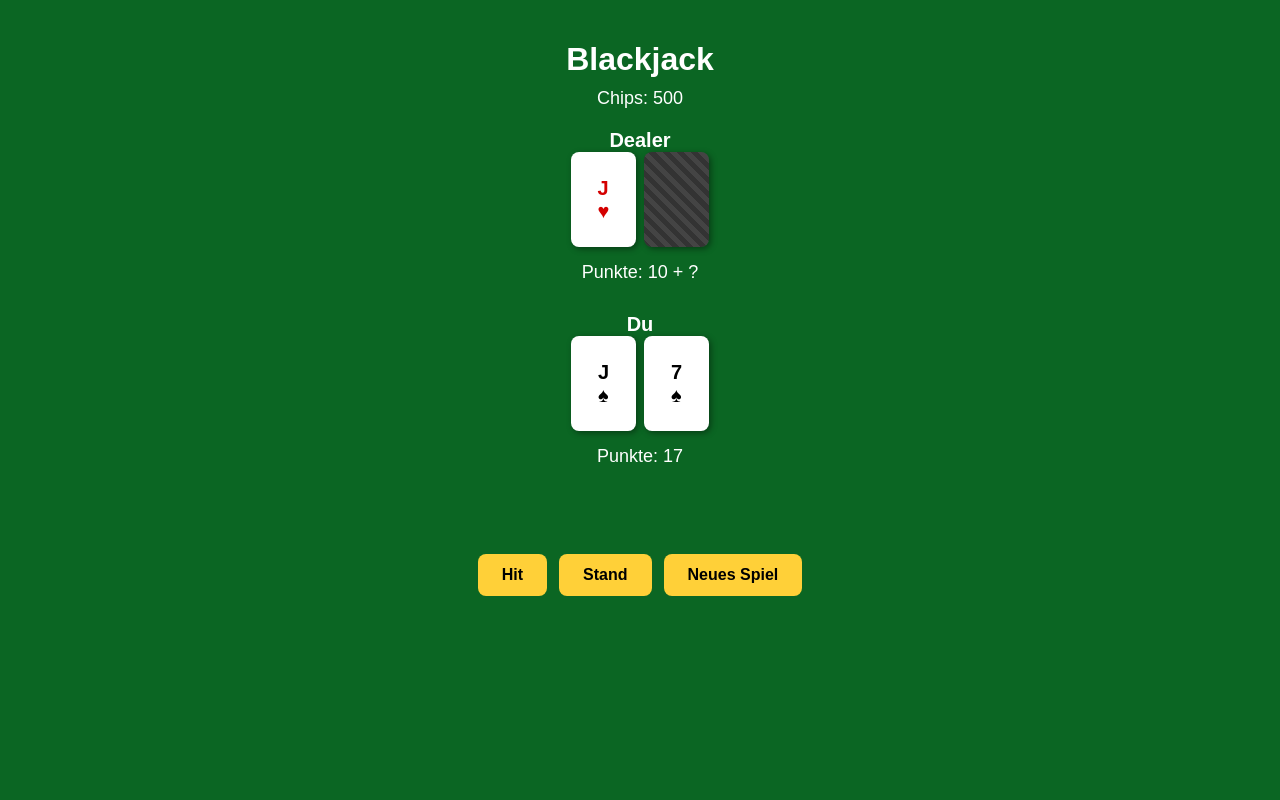
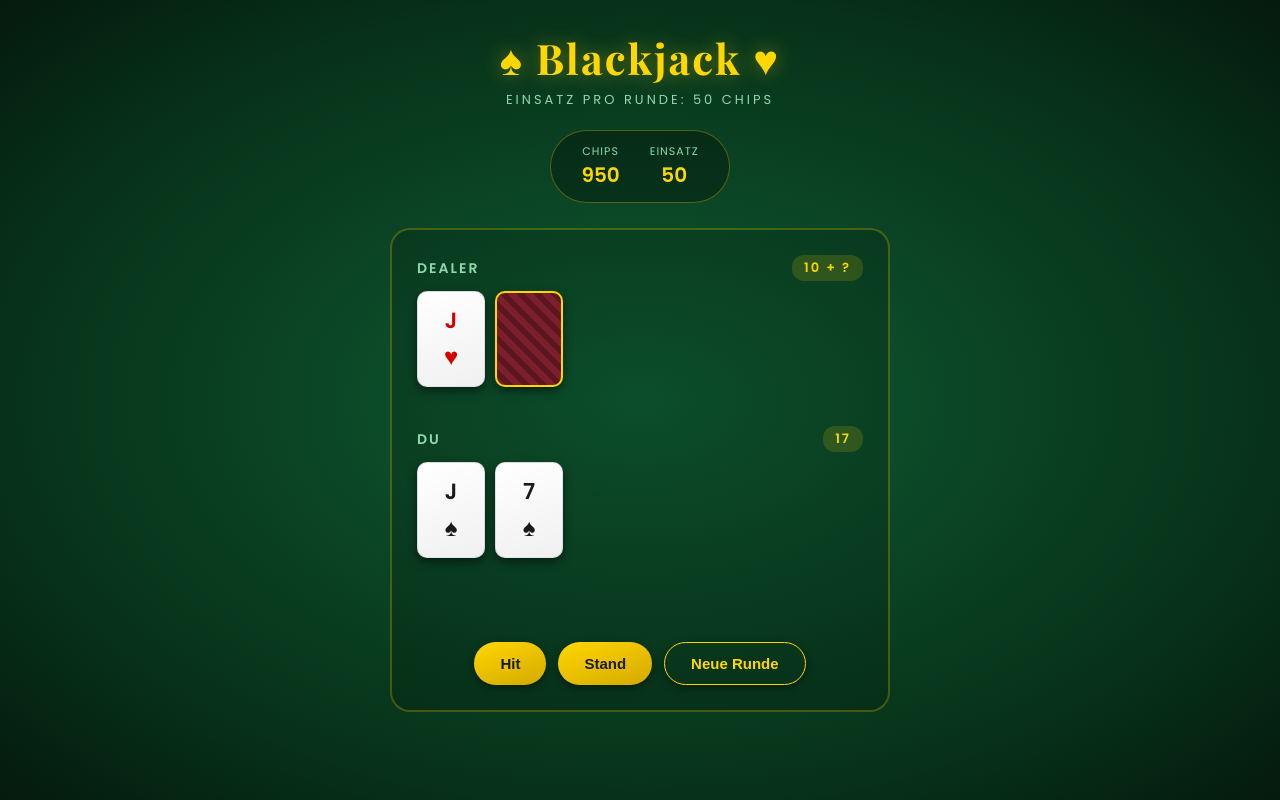
Before and after one commit to Bodo10z/bobo-blackyjacky, a plain HTML site: page index.html in a window 1280 px wide. Drawn offline with nearby package versions, Linux system fonts and the light colour scheme.

Commit message:
Update index.html

```diff
--- a/index.html
+++ b/index.html
@@ -4,92 +4,233 @@
 <meta charset="UTF-8">
 <title>Blackjack</title>
 <style>
+  @import url('https://fonts.googleapis.com/css2?family=Playfair+Display:wght@700&family=Poppins:wght@400;600&display=swap');
+
+  * { box-sizing: border-box; }
+
   body {
-    background: #0b6623;
+    margin: 0;
+    min-height: 100vh;
+    font-family: 'Poppins', sans-serif;
+    background: radial-gradient(ellipse at center, #0f5c33 0%, #073219 70%, #041a0d 100%);
     color: #fff;
-    font-family: sans-serif;
     display: flex;
     flex-direction: column;
     align-items: center;
-    min-height: 100vh;
-    margin: 0;
-    padding: 20px;
-    box-sizing: border-box;
+    padding: 30px 20px;
   }
-  h1 { margin-bottom: 0; }
-  .info { font-size: 18px; margin: 10px 0; }
-  .hand-label { font-size: 20px; font-weight: bold; margin-top: 20px; }
+
+  h1 {
+    font-family: 'Playfair Display', serif;
+    font-size: 42px;
+    letter-spacing: 2px;
+    margin: 0 0 4px 0;
+    color: #ffd700;
+    text-shadow: 0 0 20px rgba(255, 215, 0, 0.4);
+  }
+
+  .subtitle {
+    color: #8fd9ac;
+    font-size: 13px;
+    letter-spacing: 3px;
+    text-transform: uppercase;
+    margin-bottom: 20px;
+  }
+
+  .top-bar {
+    display: flex;
+    gap: 30px;
+    background: rgba(0,0,0,0.3);
+    padding: 12px 30px;
+    border-radius: 40px;
+    border: 1px solid rgba(255,215,0,0.3);
+    margin-bottom: 25px;
+  }
+
+  .stat {
+    text-align: center;
+  }
+
+  .stat .label {
+    font-size: 11px;
+    color: #8fd9ac;
+    text-transform: uppercase;
+    letter-spacing: 1px;
+  }
+
+  .stat .value {
+    font-size: 20px;
+    font-weight: 600;
+    color: #ffd700;
+  }
+
+  .table {
+    width: 100%;
+    max-width: 500px;
+    background: rgba(0,0,0,0.15);
+    border: 2px solid rgba(255,215,0,0.25);
+    border-radius: 20px;
+    padding: 25px;
+  }
+
+  .hand-label {
+    font-size: 14px;
+    font-weight: 600;
+    text-transform: uppercase;
+    letter-spacing: 2px;
+    color: #8fd9ac;
+    margin-bottom: 10px;
+    display: flex;
+    justify-content: space-between;
+    align-items: center;
+  }
+
+  .score-badge {
+    background: rgba(255,215,0,0.15);
+    color: #ffd700;
+    padding: 3px 12px;
+    border-radius: 12px;
+    font-size: 13px;
+  }
+
   .cards {
     display: flex;
-    gap: 8px;
-    min-height: 100px;
+    gap: 10px;
+    min-height: 110px;
     flex-wrap: wrap;
-    justify-content: center;
+    margin-bottom: 25px;
   }
+
   .card {
-    width: 65px;
-    height: 95px;
-    background: #fff;
-    color: #000;
-    border-radius: 8px;
+    width: 68px;
+    height: 96px;
+    background: linear-gradient(160deg, #ffffff, #f0f0f0);
+    color: #1a1a1a;
+    border-radius: 10px;
     display: flex;
     flex-direction: column;
     align-items: center;
     justify-content: center;
-    font-weight: bold;
-    font-size: 20px;
-    box-shadow: 2px 2px 6px rgba(0,0,0,0.4);
+    font-weight: 700;
+    font-size: 22px;
+    box-shadow: 0 4px 10px rgba(0,0,0,0.5);
+    border: 1px solid rgba(0,0,0,0.1);
+    animation: deal 0.35s ease-out;
   }
+
+  @keyframes deal {
+    from { transform: translateY(-30px) scale(0.8); opacity: 0; }
+    to { transform: translateY(0) scale(1); opacity: 1; }
+  }
+
   .card.red { color: #d40000; }
+
+  .card .suit { font-size: 24px; margin-top: 2px; }
+
   .card.hidden {
-    background: repeating-linear-gradient(45deg, #333, #333 5px, #444 5px, #444 10px);
+    background: repeating-linear-gradient(45deg, #7a1f2b, #7a1f2b 6px, #5c1620 6px, #5c1620 12px);
+    border: 2px solid #ffd700;
   }
-  .controls { margin-top: 25px; display: flex; gap: 12px; }
+
+  #message {
+    text-align: center;
+    font-size: 22px;
+    font-weight: 600;
+    min-height: 30px;
+    margin-bottom: 15px;
+  }
+
+  #message.win { color: #4ade80; }
+  #message.lose { color: #f87171; }
+  #message.push { color: #facc15; }
+
+  .controls {
+    display: flex;
+    justify-content: center;
+    gap: 12px;
+    flex-wrap: wrap;
+  }
+
   button {
-    padding: 12px 24px;
+    padding: 12px 26px;
+    font-size: 15px;
+    font-weight: 600;
+    background: linear-gradient(160deg, #ffd700, #d4a900);
+    color: #1a1a1a;
+    border: none;
+    border-radius: 30px;
+    cursor: pointer;
+    transition: transform 0.15s, box-shadow 0.15s;
+    box-shadow: 0 3px 8px rgba(0,0,0,0.4);
+  }
+
+  button:hover:not(:disabled) {
+    transform: translateY(-2px);
+    box-shadow: 0 5px 14px rgba(0,0,0,0.5);
+  }
+
+  button:disabled {
+    background: #444;
+    color: #999;
+    cursor: not-allowed;
+    box-shadow: none;
+  }
+
+  button.secondary {
+    background: transparent;
+    color: #ffd700;
+    border: 1.5px solid #ffd700;
+  }
+
+  #gameOverBanner {
+    display: none;
+    text-align: center;
+    color: #f87171;
     font-size: 16px;
-    background: #ffd038;
-    border: none;
-    border-radius: 8px;
-    cursor: pointer;
-    font-weight: bold;
+    margin-top: 15px;
   }
-  button:disabled { background: #777; cursor: not-allowed; }
-  #message {
-    font-size: 24px;
-    font-weight: bold;
-    margin-top: 20px;
-    min-height: 32px;
-  }
-  #chips { font-size: 18px; margin-top: 10px; }
 </style>
 </head>
 <body>
 
-<h1>Blackjack</h1>
-<div id="chips">Chips: 500</div>
+<h1>♠ Blackjack ♥</h1>
+<div class="subtitle">Einsatz pro Runde: 50 Chips</div>
 
-<div class="hand-label">Dealer</div>
+<div class="top-bar">
+  <div class="stat">
+    <div class="label">Chips</div>
+    <div class="value" id="chipsVal">1000</div>
+  </div>
+  <div class="stat">
+    <div class="label">Einsatz</div>
+    <div class="value" id="betVal">50</div>
+  </div>
+</div>
+
+<div class="table">
+  <div class="hand-label">Dealer <span class="score-badge" id="dealerScore">?</span></div>
   <div class="cards" id="dealerCards"></div>
-<div class="info" id="dealerScore"></div>
 
-<div class="hand-label">Du</div>
+  <div class="hand-label">Du <span class="score-badge" id="playerScore">0</span></div>
   <div class="cards" id="playerCards"></div>
-<div class="info" id="playerScore"></div>
 
   <div id="message"></div>
 
   <div class="controls">
     <button id="hitBtn">Hit</button>
     <button id="standBtn">Stand</button>
-  <button id="newBtn">Neues Spiel</button>
+    <button id="newBtn" class="secondary">Neue Runde</button>
+  </div>
+
+  <div id="gameOverBanner">Keine Chips mehr! Neue Runde startet mit 1000 Chips neu.</div>
 </div>
 
 <script>
+const BET = 50;
 let deck = [];
 let playerHand = [];
 let dealerHand = [];
-let chips = 500;
+let chips = 1000;
 let gameOver = false;
 
 const suits = ["♠", "♥", "♦", "♣"];
@@ -102,7 +243,6 @@ function buildDeck() {
       deck.push({ value: v, suit: s });
     }
   }
-  // shuffle
   for (let i = deck.length - 1; i > 0; i--) {
     const j = Math.floor(Math.random() * (i + 1));
     [deck[i], deck[j]] = [deck[j], deck[i]];
@@ -131,7 +271,7 @@ function renderCard(card, hidden = false) {
   if (hidden) {
     div.classList.add("hidden");
   } else {
-    div.innerHTML = card.value + "<br>" + card.suit;
+    div.innerHTML = card.value + '<span class="suit">' + card.suit + '</span>';
   }
   return div;
 }
@@ -147,21 +287,34 @@ function render(revealDealer = false) {
   });
   playerHand.forEach(c => playerDiv.appendChild(renderCard(c)));
 
-  document.getElementById("playerScore").textContent = "Punkte: " + handScore(playerHand);
+  document.getElementById("playerScore").textContent = handScore(playerHand);
   document.getElementById("dealerScore").textContent = revealDealer
-    ? "Punkte: " + handScore(dealerHand)
-    : "Punkte: " + cardValue(dealerHand[0]) + " + ?";
+    ? handScore(dealerHand)
+    : cardValue(dealerHand[0]) + " + ?";
 
-  document.getElementById("chips").textContent = "Chips: " + chips;
+  document.getElementById("chipsVal").textContent = chips;
+  document.getElementById("betVal").textContent = BET;
+}
+
+function setMessage(text, cls) {
+  const el = document.getElementById("message");
+  el.textContent = text;
+  el.className = cls || "";
 }
 
 function startGame() {
-  if (chips <= 0) chips = 500;
+  const banner = document.getElementById("gameOverBanner");
+  if (chips < BET) {
+    chips = 1000;
+    banner.style.display = "block";
+    setTimeout(() => banner.style.display = "none", 3000);
+  }
+  chips -= BET;
   buildDeck();
   playerHand = [deck.pop(), deck.pop()];
   dealerHand = [deck.pop(), deck.pop()];
   gameOver = false;
-  document.getElementById("message").textContent = "";
+  setMessage("");
   document.getElementById("hitBtn").disabled = false;
   document.getElementById("standBtn").disabled = false;
   render(false);
@@ -199,23 +352,21 @@ function endGame(result) {
   document.getElementById("standBtn").disabled = true;
   render(true);
 
-  const msg = document.getElementById("message");
   if (result === "blackjack") {
-    msg.textContent = "Blackjack! Du gewinnst!";
-    chips += 75;
+    chips += BET + Math.floor(BET * 1.5);
+    setMessage("Blackjack! +" + Math.floor(BET * 1.5) + " Chips", "win");
   } else if (result === "bust") {
-    msg.textContent = "Bust! Du verlierst.";
-    chips -= 50;
+    setMessage("Bust! -" + BET + " Chips", "lose");
   } else if (result === "win") {
-    msg.textContent = "Du gewinnst!";
-    chips += 50;
+    chips += BET * 2;
+    setMessage("Gewonnen! +" + BET + " Chips", "win");
   } else if (result === "lose") {
-    msg.textContent = "Dealer gewinnt.";
-    chips -= 50;
+    setMessage("Dealer gewinnt. -" + BET + " Chips", "lose");
   } else if (result === "push") {
-    msg.textContent = "Unentschieden.";
+    chips += BET;
+    setMessage("Unentschieden. Einsatz zurück.", "push");
   }
-  document.getElementById("chips").textContent = "Chips: " + chips;
+  document.getElementById("chipsVal").textContent = chips;
 }
 
 document.getElementById("hitBtn").addEventListener("click", hit);
```
Lines whose indentation alone changed are shown as unchanged.
